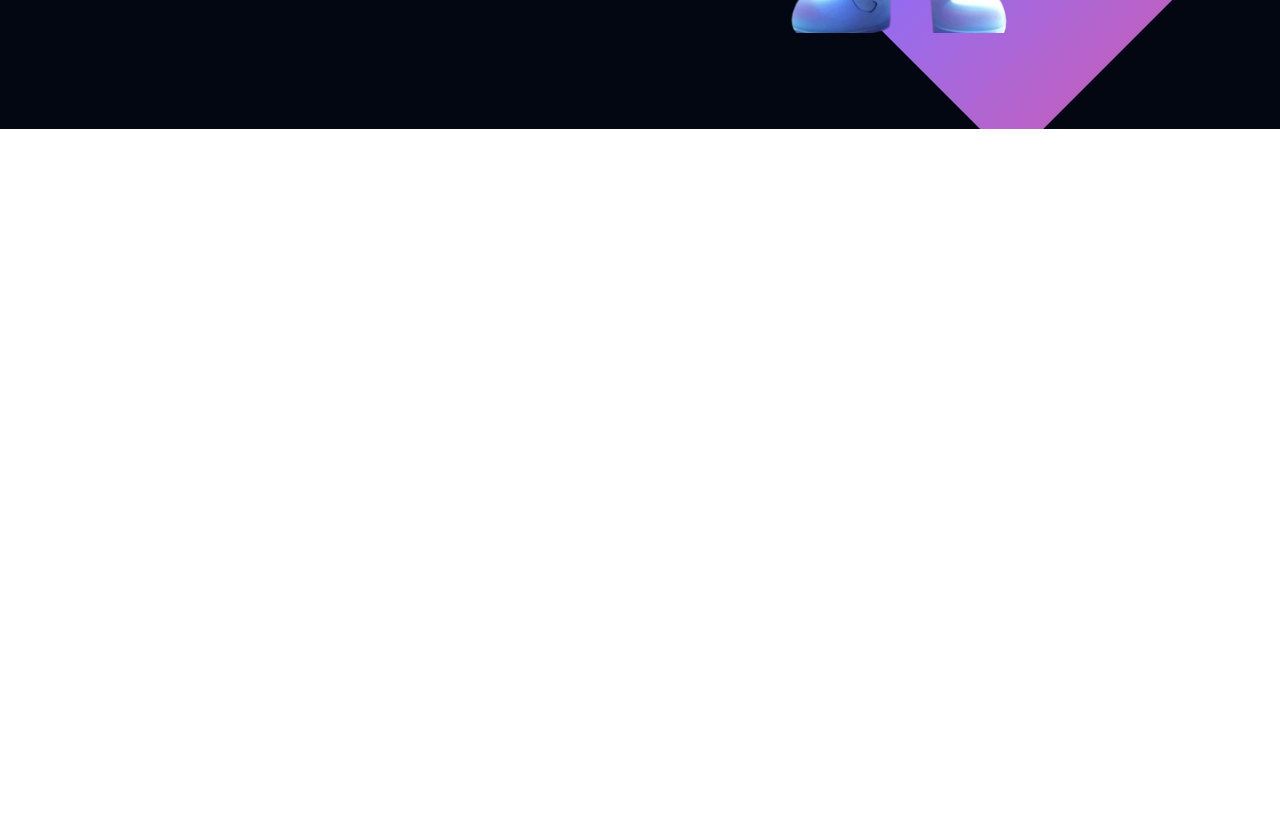
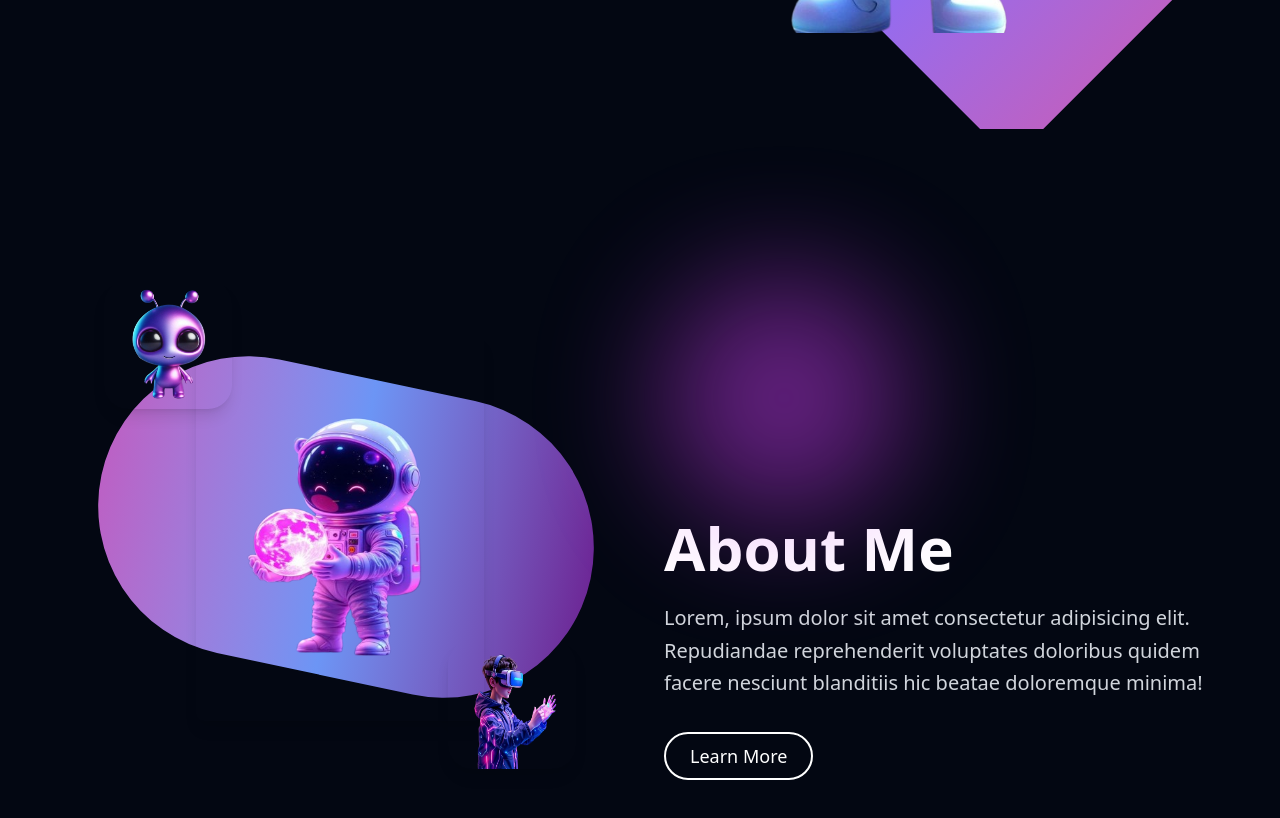
Before and after one commit to chaima-99/Portfolio, a React (Vite) app: page / in a window 1280 px wide. Shown: the part 580-1398 px from the top of the page. Before the commit the page ends 800 px from the top, so only its background shows below. Built offline with nearby package versions, Linux system fonts and the light colour scheme.

Commit message:
Add About component to App and fix minor styling issues

```diff
--- a/src/App.jsx
+++ b/src/App.jsx
@@ -2,6 +2,7 @@
 import AOS from 'aos';
 import 'aos/dist/aos.css';
 import Hero from './components/Hero';
+import About from './components/About';
 function App() {
   useEffect(() => {
     AOS.init({
@@ -13,7 +14,7 @@
     <>
       <main className='bg-gray-950 '>
         <Hero />
-
+        <About />
       </main>
 
     </>
--- a/src/components/About.jsx
+++ b/src/components/About.jsx
@@ -7,19 +7,19 @@
   return (
     <section id="about" className="min-h-screen overflow-hidden flex items-center justify-center text-white px-4 sm:px-6">
         <div className="max-w-6xl w-full grid grid-cols-1 lg:grid-cols-2 gap-8 sm:gap-12 items-center">
-            <figure data-aos="fade-right" data-aos-delay='500' className="flex flex-wrap justify-center gap-4 relative">
+            <figure data-aos="fade-right" data-aos-delay='500' className="flex flex-wrap justify-center gap-4 relative ">
                 <div className="h-[200px] sm:h-[300px] w-[300px] sm:w-[400px] lg:h-[300px] lg:w-[500px] bg-gradient-to-l from-[#6d2897] via-[#6c95f5] to-[#bb61c5] absolute transform rotate-12 z-0 right-5 -top-2 md:top-10 rounded-full"></div>
                 <img src={imgabout1} alt="About Image" className="absolute -top-2 left-5 sm:left-10 transform -translate-y-12 z-20 w-24 h-24 sm:w-32 sm:h-32 rounded-3xl shadow-lg" />
                 <img src={imageAbout} alt="About Image" className="relative z-10 w-36 h-44 sm:w-40 md:w-72 md:h-96 rounded-lg shadow-lg " />
                 <img src={imgabout} alt="About Image" className="absolute bottom-0 right-5 sm:right-10 transform translate-y-12 z-10 w-20 h-20 sm:w-32 sm:h-32 rounded-3xl shadow-lg" />
             </figure>
 
-            <article data-aos="fade-left" data-aos-delay='500' className="ftext-center lg:text-left relative">
+            <article data-aos="fade-left" data-aos-delay='500' className="text-center lg:text-left relative">
                 <div className="absulote z-0 w-40 h-40 sm:w-60 sm:h-60 bg-[#cd3cf5] rounded-full blur-3xl opacity-50 -top-5 left-10"></div>
                 <header>
-                    <h1 className="text-3xl sm:text-4xl md:text-5xl lg:text-6xl font-bold mb-4 sm:mb-6">About Me</h1>
+                    <h1 className="text-3xl sm:text-4xl md:text-5xl lg:text-6xl font-bold  mb-4 sm:mb-6">About Me</h1>
                 </header>
-                <p className="text-base sm:text-lg md:text-xl text-gray-300mb-6 sm:mb-8 leading-relaxed">
+                <p className="text-base sm:text-lg md:text-xl text-gray-300 mb-6 sm:mb-8 leading-relaxed">
                     Lorem, ipsum dolor sit amet consectetur adipisicing elit. Repudiandae reprehenderit voluptates doloribus quidem facere nesciunt blanditiis hic beatae doloremque minima!
                 </p>
                 <footer>
```
